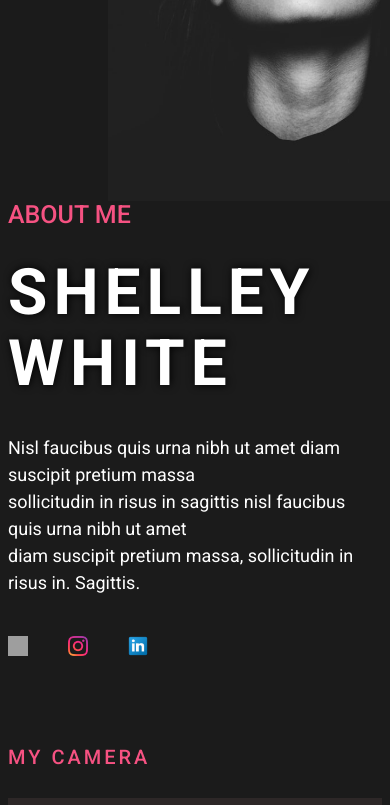
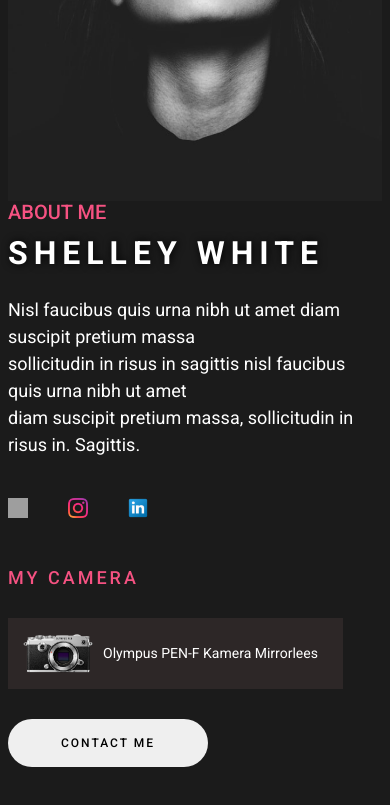
Before and after one commit to NadiasCodes/Figma-Design-Into-Code---Photograpgy-Portfolio, a React (Vite) app: page / in a window 390 px wide. Shown: the part 1156-1961 px from the top of the page. Built offline with nearby package versions, Linux system fonts and the light colour scheme; grey boxes are pictures that could not be loaded.

Commit message:
adding media queries
Facing an issue under 1024px with the image and the items

```diff
--- a/src/Components/About/About.css
+++ b/src/Components/About/About.css
@@ -52,14 +52,14 @@
 .camera-box span {
   margin: 10px;
 }
-.image-box{
-    display: flex;
-    justify-content: center;
-    align-items: center;
-
+.image-box {
+  display: flex;
+  justify-content: center;
+  align-items: center;
 }
 
-.display-images{
-    margin-top: 20px;
-    margin: 40px;
+.display-images {
+  margin-top: 20px;
+  margin: 40px;
+  aspect-ratio: auto;
 }
--- a/src/Components/About/About.jsx
+++ b/src/Components/About/About.jsx
@@ -6,7 +6,7 @@ import FacebookIcon from "../../assets/facebook.png";
 import InstagramIcon from "../../assets/instagram.png";
 import LinkedinIcon from "../../assets/linkedin.png";
 import CameraIcon from "../../assets/camera.png";
-import PhotoOne from "../../assets/photo (1).png";
+import PhotoOne from "../../assets/photo (9).png";
 import PhotoTwo from "../../assets/photo (2).png";
 import PhotoThree from "../../assets/photo (3).png";
 
@@ -16,7 +16,7 @@ const About = () => {
       <Container className="container-box">
         <Row>
           <Col xs={12} md={6} xl={7}>
-            <img src={AboutPicture} alt="The photographer" className="about-picture img-fluid" />
+            <img src={AboutPicture} alt="The photographer" className="about-picture" />
           </Col>
           <Col xs={12} md={6} xl={5}>
             <div className="about-box">
--- a/src/index.css
+++ b/src/index.css
@@ -6,10 +6,8 @@
   --second-color: #282323;
 
   /* Text Shadow */
-  --shadow-text:rgb(0, 0, 0) 1px 0 8px;
+  --shadow-text: rgb(0, 0, 0) 1px 0 8px;
 }
-
-
 
 /* Box sizing rules */
 *,
@@ -134,11 +132,38 @@ body {
 
     font-size: 40px;
   }
+  .about-picture {
+    margin-left: 0px;
+  }
+  .about-box h1 {
+    font-size: 44px;
+  }
+  .about-box p {
+    font-size: 17px;
+    margin-top: 35px;
+  }
+  .social-icon {
+    margin-bottom: 70px;
+  }
+  .camera-box {
+    margin-bottom: 20px;
+  }
 }
 
 @media (max-width: 1280px) {
   .container-box {
     max-width: 1024px;
+  }
+  .social-icon {
+    margin-bottom: 50px;
+  }
+  .camera-box {
+    margin-bottom: 4px;
+  }
+  .default-btn {
+    padding: 15px 15px;
+    width: 200px;
+    font-size: 13px;
   }
 }
 
@@ -152,6 +177,30 @@ body {
   .hero-text h2 {
     font-size: 40px;
   }
+  .about-box h4 {
+    font-size: 20px;
+    margin-bottom: 13px;
+  }
+  .about-box h1 {
+    font-size: 32px;
+  }
+  .about-box p {
+    font-size: 18px;
+    margin-top: 25px;
+  }
+  .camera-header {
+    font-size: 18px;
+  }
+  .camera-box {
+    padding: 15px;
+    margin-top: 30px;
+    margin-bottom: 10px;
+    display: inline-flex;
+  }
+  span {
+    font-size: 14px;
+  }
+
 }
 @media (max-width: 768px) {
   .container-box {
@@ -175,7 +224,7 @@ body {
   .hero-text p {
     font-size: 16px;
   }
-  .hero-btn {
+  .default-btn {
     margin-top: 20px;
     border-radius: 50px;
     padding: 15px 15px;
```
